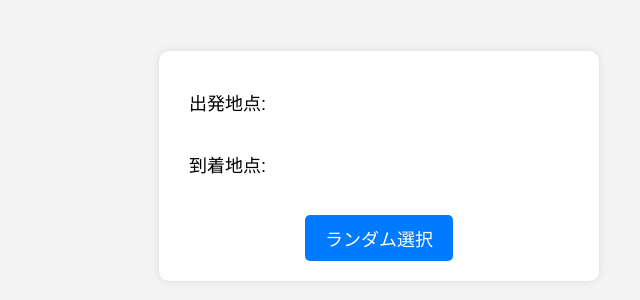
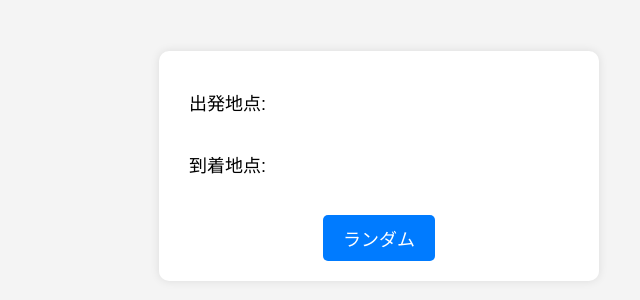
Before and after one commit to taxi-3333/taxi-location, a plain HTML site: page index.html in a window 1280 px wide. Shown: the part 234-534 px from the top of the page, without its empty margins (261-901 px from the left). Drawn offline with Linux system fonts and the light colour scheme.

Commit message:
Update index.html

```diff
--- a/index.html
+++ b/index.html
@@ -10,7 +10,7 @@
     <div class="container">
         <p>出発地点: <a id="departure" href="#" target="_blank"></a></p>
         <p>到着地点: <a id="arrival" href="#" target="_blank"></a></p>
-        <button id="randomBtn">ランダム選択</button>
+        <button id="randomBtn">ランダム</button> <!-- 🔄 ボタンのテキストを修正 -->
     </div>
     <script src="script.js"></script>
 </body>
```
